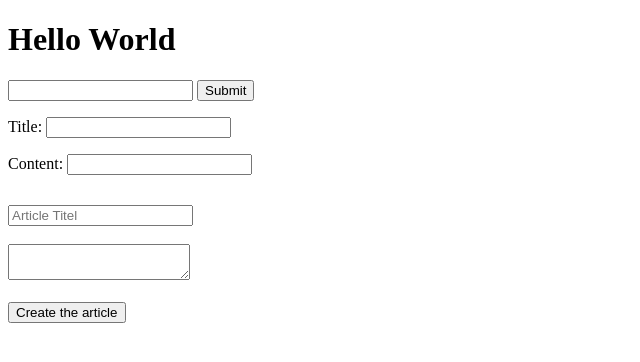
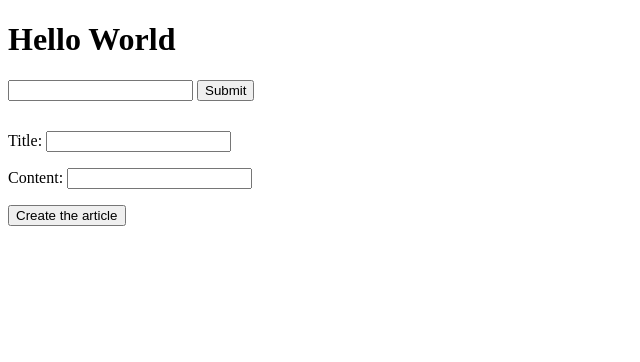
Before and after one commit to hanshendrickx/trydjangov1, a Django app: page /articles/create/ in a window 1280 px wide. Shown: the top 362 px of the page, without its empty margins (0-640 px from the left). Run offline with Django 3.2, Linux system fonts and the light colour scheme; a user stored in the database is signed in.

Commit message:
Video 27 section B
Up to changes in create.html

```diff
--- a/templates/articles/create.html
+++ b/templates/articles/create.html
@@ -5,15 +5,12 @@
 
 {% if not created %}
 
-{{ form.as_p }}
+
 
 <div style='margin-top:30px;'>
     <form action='/articles/create/' method="POST" >
         {% csrf_token %}
-        <div><input type='text' name='title' placeholder='Article Titel' /></div>
-        <br/>
-        <div><textarea name='content' placeholder='Content' > </textarea></div>
-        <br/>
+        {{ form.as_p }}
         <button type='submit'>Create the article</button>
     </form>
 </div>
```
Also changed, not shown: README.md, db.sqlite3.
